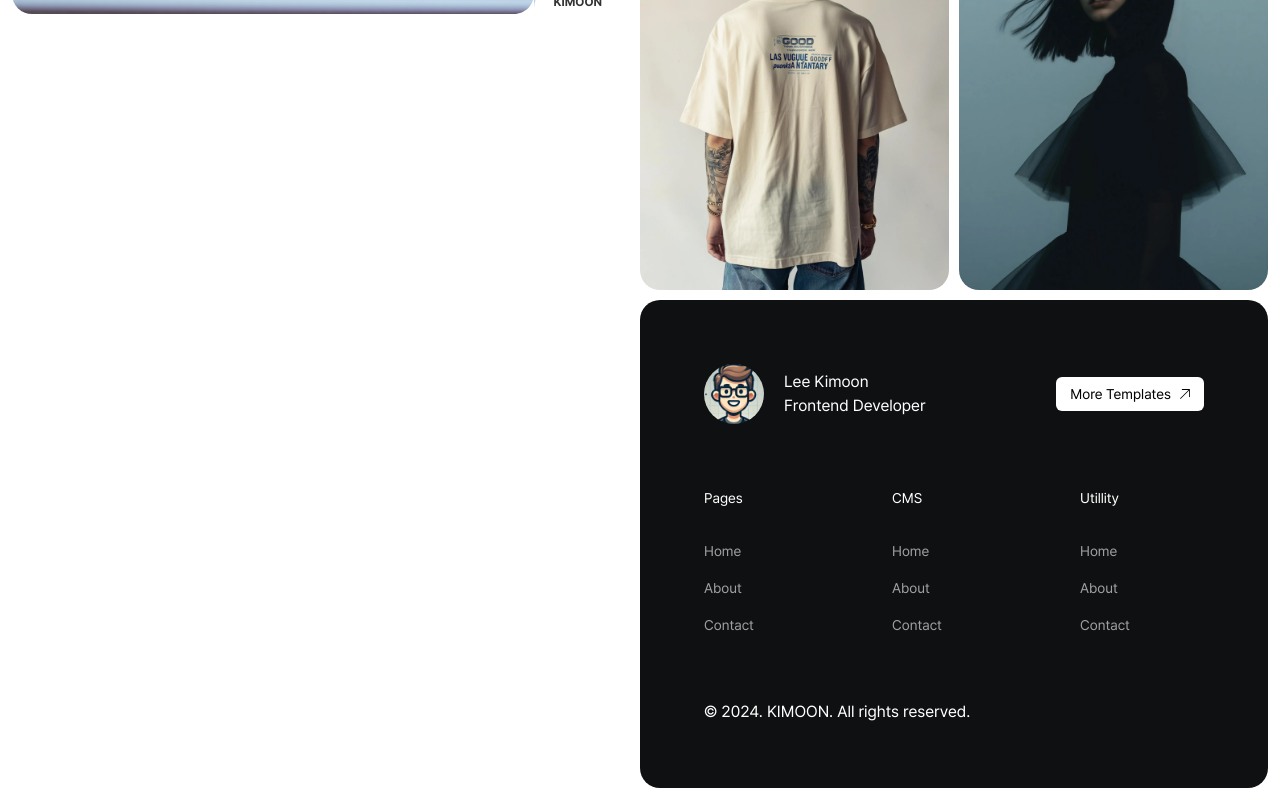
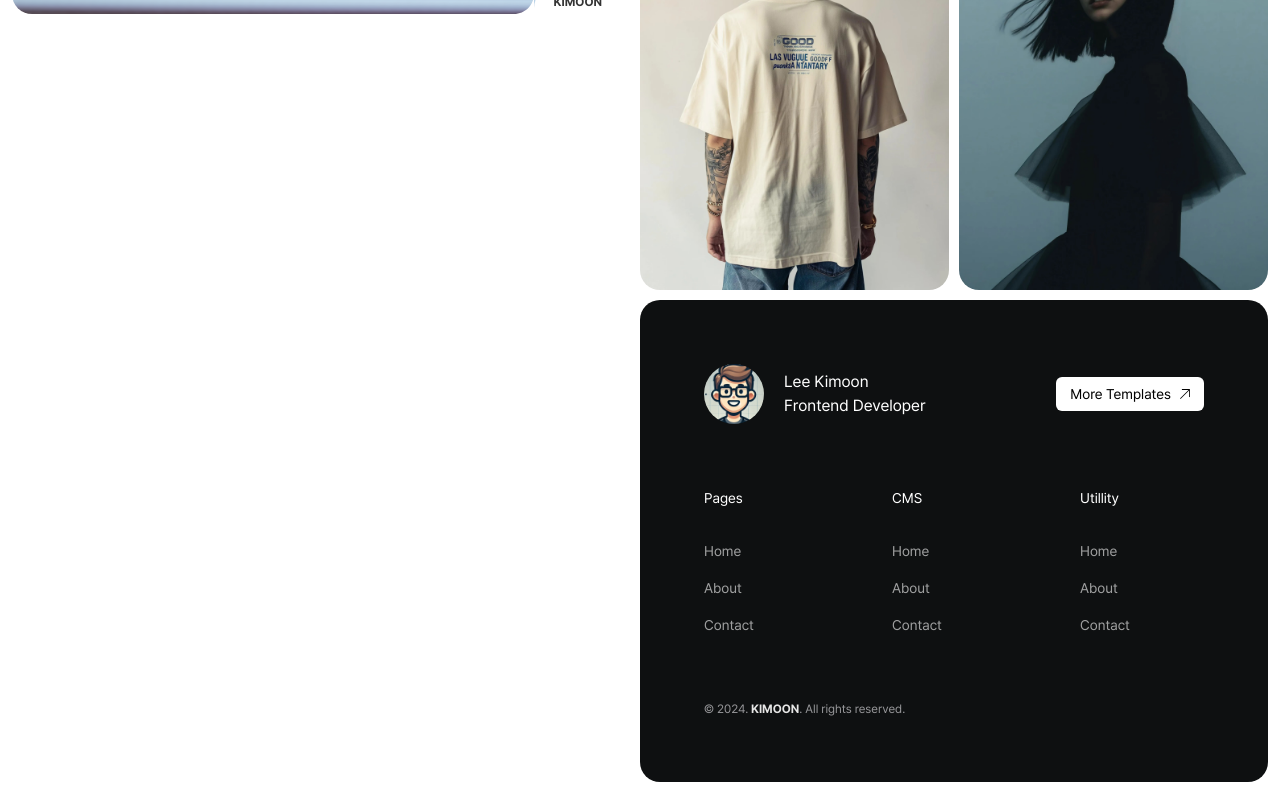
Before and after one commit to kimoon1/portpolio, a Next.js app: page / in a window 1280 px wide. Shown: the part 774-1574 px from the top of the page. Built offline with nearby package versions, Linux system fonts and the light colour scheme.

Commit message:
[css] 카피라이터 수정

```diff
--- a/src/components/layout/Footer.module.scss
+++ b/src/components/layout/Footer.module.scss
@@ -65,3 +65,10 @@
     }
   }
 }
+.copyright {
+  font-size: 12px;
+  color: #969699;
+  strong {
+    color: #e6e6e6;
+  }
+}
--- a/src/components/layout/Footer.tsx
+++ b/src/components/layout/Footer.tsx
@@ -54,7 +54,7 @@ export default function Footer() {
           </ul>
         </div>
       </div>
-      <div>© 2024. KIMOON. All rights reserved.</div>
+      <p className={`${styles['copyright']}`}>© 2024.<strong> KIMOON</strong>. All rights reserved.</p>
     </footer>
   );
 }
```
